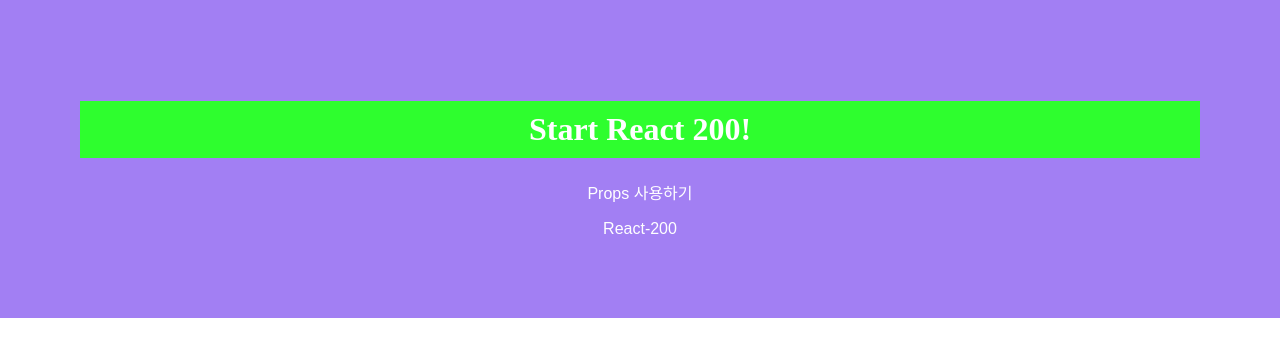
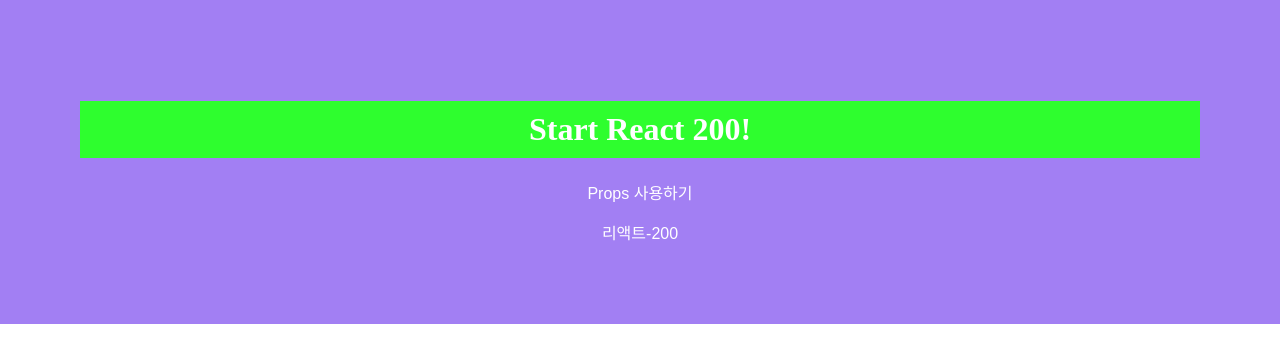
Before and after one commit to egovframedev/start-react-200, a React (Create React App) app: page / in a window 1280 px wide. Shown: the top 362 px of the page. Built offline with nearby package versions, Linux system fonts and the light colour scheme.

Commit message:
022. props를 기본값으로 정의하기

```diff
--- a/src/App.js
+++ b/src/App.js
@@ -1,15 +1,13 @@
 import React from 'react';
 import './App.css';
-import PropsRequired from './part2/R021_PropsRequired';
+import PropsDefault from './part2/R022_PropsDefault';
 
 function App() {
   return (
     <div>
       <h1>Start React 200!</h1>
       <p>Props 사용하기</p>
-      <PropsRequired
-        ReactString="React"
-        ReactNumber={200} />
+      <PropsDefault ReactNumber={200} />
     </div>
   );
 }
--- /dev/null
+++ b/src/part2/R022_PropsDefault.js
@@ -0,0 +1,23 @@
+import React, { Component } from 'react';
+
+/* 022 props를 기본값으로 정의하기 */
+class R022_PropsDefault extends Component {
+  render() {
+    let {
+      ReactString,
+      ReactNumber
+    } = this.props
+    return (
+      <div style={{padding : "0px"}}>
+        {ReactString}-{ReactNumber}
+      </div>
+    )
+  }
+}
+
+R022_PropsDefault.defaultProps = {
+  ReactString: "리액트",
+  ReactNumber: 400
+}
+
+export default R022_PropsDefault;
```
